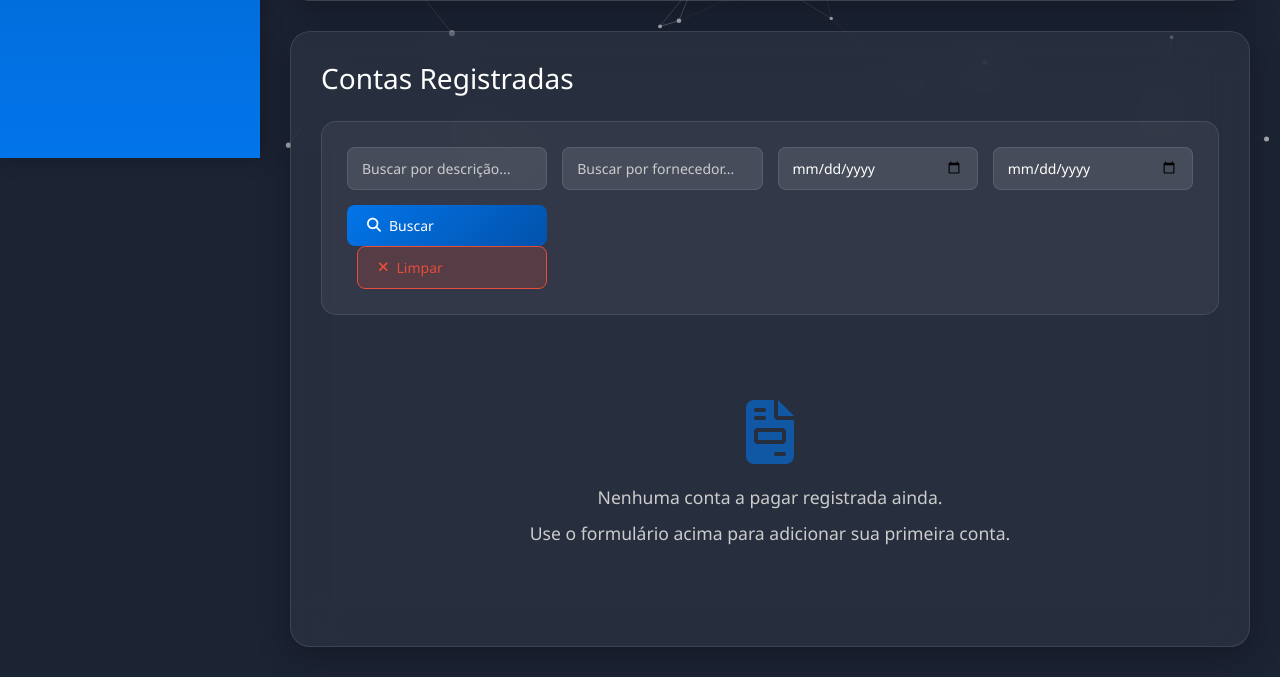
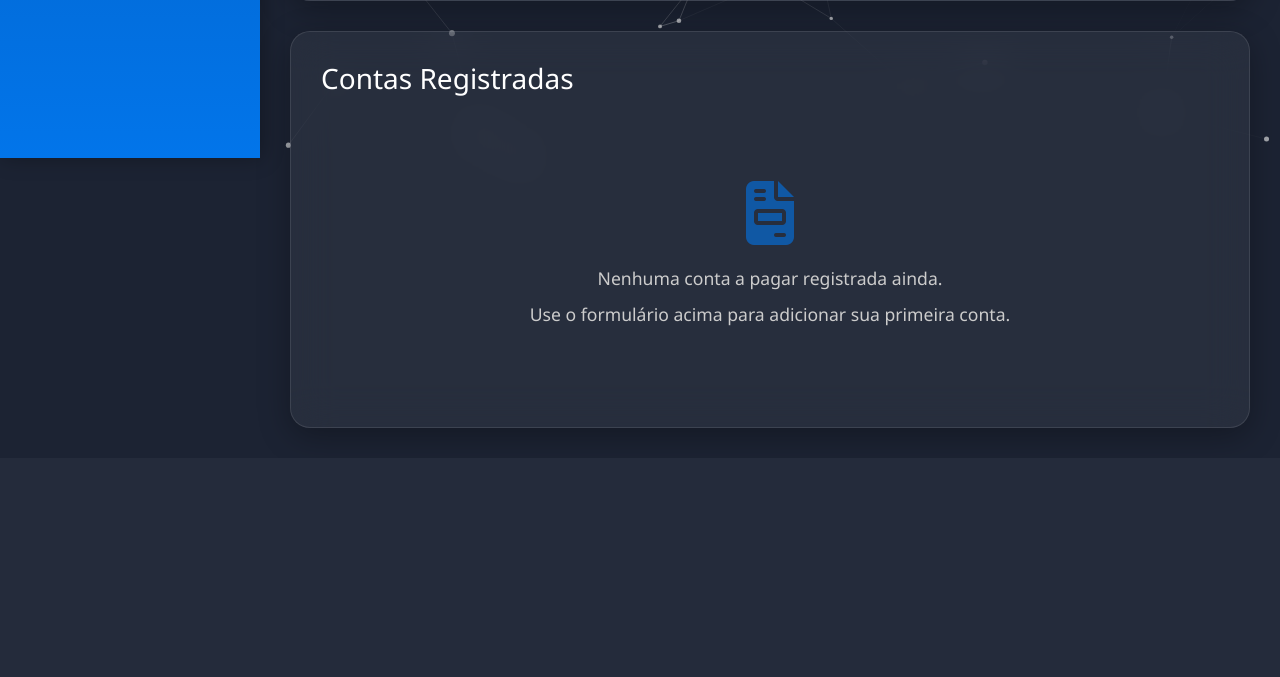
Before and after one commit to Adrianogat0/GESTOR-PESSOAL, a Flask app: page /contas_pagar in a window 1280 px wide. Shown: the part 642-1319 px from the top of the page. After the commit the page ends 1088 px from the top, so only its background shows below. Run offline with Flask 3, Linux system fonts and the light colour scheme; the visitor is signed in with stand-in values (Sample User, id 1).

Commit message:
Update contas_pagar.html

```diff
--- a/templates/contas_pagar.html
+++ b/templates/contas_pagar.html
@@ -65,38 +65,6 @@
 
     <div class="table-container">
         <h3>Contas Registradas</h3>
-
-        <!-- Barra de Pesquisa -->
-        <div class="search-container">
-            <form method="GET" class="search-form">
-                <div class="search-row">
-                    <div class="search-group">
-                        <input type="text" name="search_descricao" placeholder="Buscar por descrição..."
-                               value="{{ search_descricao }}" class="search-input">
-                    </div>
-                    <div class="search-group">
-                        <input type="text" name="search_fornecedor" placeholder="Buscar por fornecedor..."
-                               value="{{ search_fornecedor }}" class="search-input">
-                    </div>
-                    <div class="search-group">
-                        <input type="date" name="data_inicio" placeholder="Data início"
-                               value="{{ data_inicio }}" class="search-input">
-                    </div>
-                    <div class="search-group">
-                        <input type="date" name="data_fim" placeholder="Data fim"
-                               value="{{ data_fim }}" class="search-input">
-                    </div>
-                    <div class="search-group">
-                        <button type="submit" class="btn-search">
-                            <i class="fas fa-search"></i> Buscar
-                        </button>
-                        <a href="/contas_pagar" class="btn-clear">
-                            <i class="fas fa-times"></i> Limpar
-                        </a>
-                    </div>
-                </div>
-            </form>
-        </div>
 
         {% if contas %}
             <div class="table-responsive">
```
